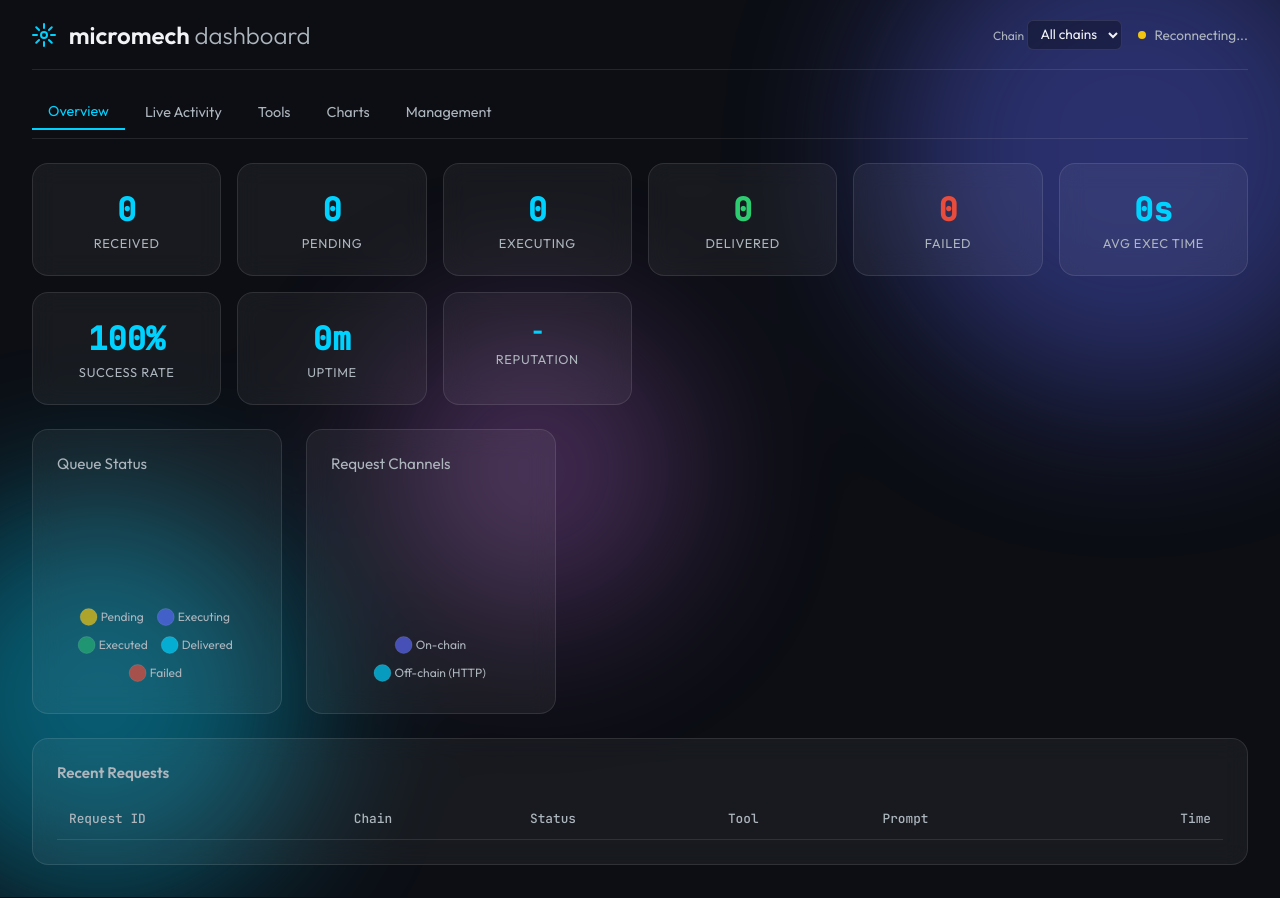
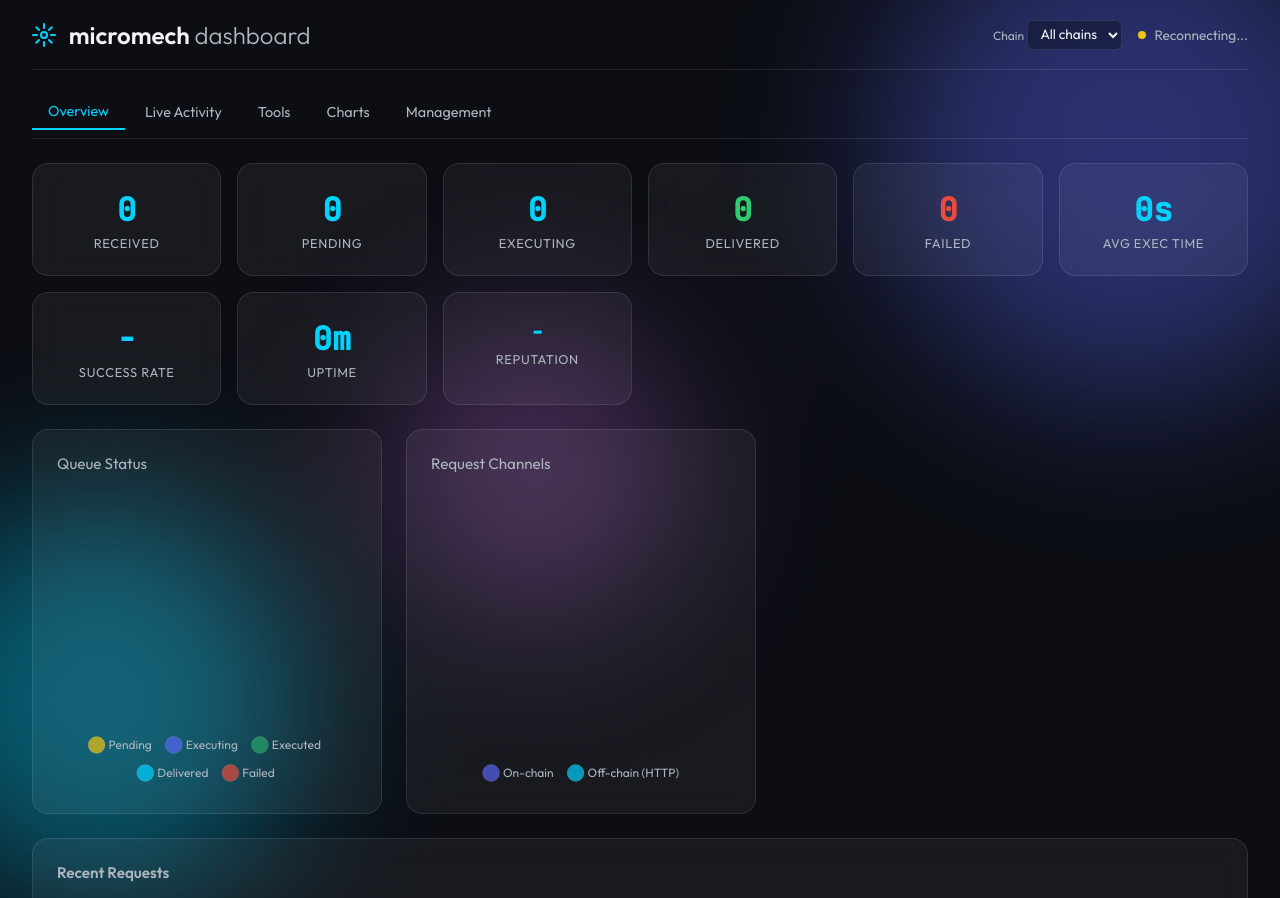
Before and after one commit to dvilelaf/micromech, a Python web app: template src/micromech/web/templates/dashboard.html in a window 1280 px wide. Shown: the top 898 px of the page. Run offline with Jinja, Linux system fonts and the light colour scheme; the template is opened without the code that fills it, so the values that code supplies are empty.

Commit message:
fix: pie charts half-width (700px grid), success rate shows '-' with no data
Co-Authored-By: Claude Opus 4.6 (1M context) <noreply@anthropic.com>

```diff
--- a/src/micromech/web/templates/dashboard.html
+++ b/src/micromech/web/templates/dashboard.html
@@ -241,7 +241,7 @@
                         <div class="metric-label">Avg Exec Time</div>
                     </div>
                     <div class="glass metric-card">
-                        <div class="metric-value" id="m-success-rate">100%</div>
+                        <div class="metric-value" id="m-success-rate">-</div>
                         <div class="metric-label">Success Rate</div>
                     </div>
                     <div class="glass metric-card">
@@ -255,12 +255,12 @@
                     </div>
                 </div>
 
-                <div class="charts-grid" style="grid-template-columns: repeat(auto-fit, minmax(200px, 250px));">
-                    <div class="glass chart-card" style="max-width:250px;">
+                <div style="display:grid; grid-template-columns: repeat(2, 1fr); gap:1.5rem; max-width:700px; margin-bottom:1.5rem;">
+                    <div class="glass chart-card">
                         <h3>Queue Status</h3>
                         <canvas id="queueChart"></canvas>
                     </div>
-                    <div class="glass chart-card" style="max-width:250px;">
+                    <div class="glass chart-card">
                         <h3>Request Channels</h3>
                         <canvas id="channelChart"></canvas>
                     </div>
@@ -459,7 +459,8 @@
         setText('m-delivered', (data.delivered_total ?? live.deliveries_completed) ?? 0);
         setText('m-failed', live.executions_failed ?? 0);
         setText('m-avg-time', (live.avg_execution_time ?? 0).toFixed(2) + 's');
-        setText('m-success-rate', (live.success_rate ?? 100).toFixed(1) + '%');
+        const received = live.requests_received ?? 0;
+        setText('m-success-rate', received > 0 ? (live.success_rate ?? 100).toFixed(1) + '%' : '-');
         setText('m-uptime', formatUptime(live.uptime ?? 0));
     }
 
```
